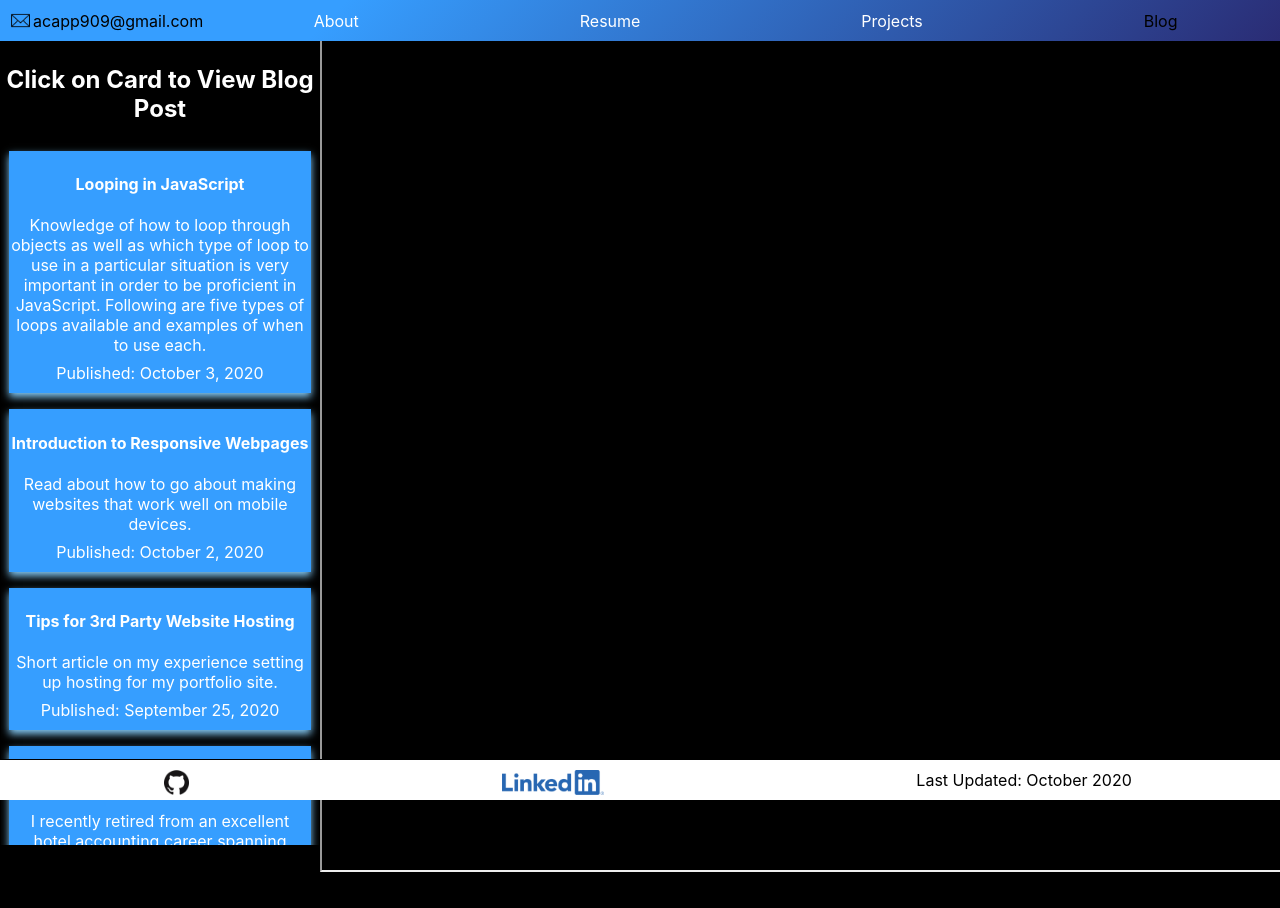
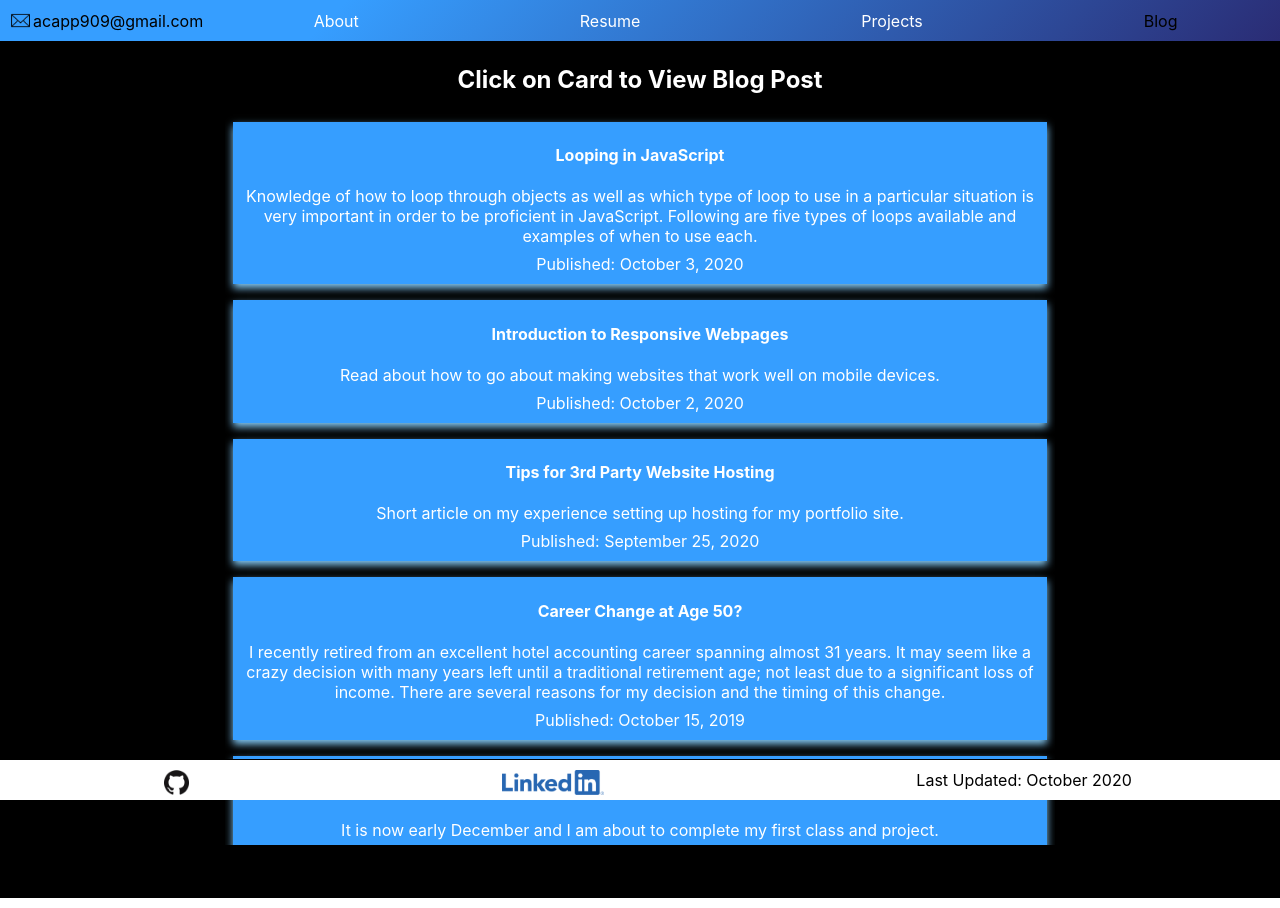
Before and after one commit to ACAPP-dev/portfolio, a React (Create React App) app: page /blog in a window 1280 px wide. Built offline with nearby package versions, Linux system fonts and the light colour scheme.

Commit message:
change blog to link from iframe

```diff
--- a/src/App.css
+++ b/src/App.css
@@ -106,11 +106,18 @@
 }
 
 .blog-container {
-  display: grid;
-  grid-template-columns: 25% 75%;
+  /* display: grid; */
+  /* grid-template-columns: 25% 75%; */
   height: 100%;
+  width: 65%;
+  margin: auto;
   padding-top: 2.5vh;
   padding-bottom: 4vh;
+}
+
+.blog-page-link {
+  text-decoration: none;
+  color: white;
 }
 
 #blog-iframe {
@@ -120,6 +127,7 @@
   padding-bottom: 0;
   margin: 0;
 }
+
 #sidebar-div {
   height: 100vh;
   padding-top: 3vh;
--- a/src/components/About.js
+++ b/src/components/About.js
@@ -19,7 +19,7 @@
             <div id='about-div'>
                 <h2>Andrew Capp</h2>
                 <h4>Software Engineer Focused on JavaScript, React, and Ruby on Rails</h4>
-                <img id='about-img' src={andrewPhoto} alt='Andrew Profile Picture' />
+                <img id='about-img' src={andrewPhoto} alt='Andrew Profile' />
                 <p className='about-p'>I transitioned into programming after a thirty year career as director of finance at Hilton Hotels and recently graduated from my software engineering program at Flatiron School. I really enjoy the challenge of creating something useful and would love opportunities to utilize my coding skills and experience working as part of a team.  If you would like to reach out to me for opportunities my email address is: acapp909@gmail.com.</p>
                 <Link id='resume-link' to='/resume' exact>Resume</Link>
             </div>
@@ -30,7 +30,7 @@
             <div><h4>Latest Blog</h4></div>
             <div className='about-div'>
                 < BlogCard blog={blogListing[0]} />
-                <a className='blog-link' href={blogListing[0].link} target='_blank'>View Blog in New Tab</a>
+                <a className='blog-link' href={blogListing[0].link} target='_blank' rel="noopener noreferrer">View Blog in New Tab</a>
                 {/* <iframe id='blog-iframe' src={blogListing[0].link} title="Blog Post Display" /> */}
             </div>
         </div>
--- a/src/components/blog/Cards.js
+++ b/src/components/blog/Cards.js
@@ -3,12 +3,13 @@
 const Cards = props => {
     // console.log(props)
 
-    const handleClick = () => {
-        return props.returnBlog ? props.returnBlog(props.blog.link) : null
-    }
+    // const handleClick = () => {
+    //     return props.returnBlog ? props.returnBlog(props.blog.link) : null
+    // }
 
     return(
-        <div onClick={handleClick} className='card-div'>
+        <a className='blog-page-link' href={props.blog.link} target='_blank' rel="noopener noreferrer" >
+        <div className='card-div'>
             <h4>{props.blog.name}</h4>
             <div className='card'>{props.blog.description}</div>
             <div className='card'>Published: {props.blog.date}</div>
@@ -16,6 +17,7 @@
             {/* <a className='card' href={props.project.video} target='_blank' rel="noopener noreferrer">Video Walkthrough</a> */}
             {/* <a className='card' href={props.project.github} target='_blank' rel="noopener noreferrer">Github Link</a> */}
         </div>
+        </a>
     )
 }
 
--- a/src/containers/BlogContainer.js
+++ b/src/containers/BlogContainer.js
@@ -1,31 +1,25 @@
 import React, { Fragment } from 'react'
 import blogListing from '../components/blog/blogListing.json'
 import Cards from '../components/blog/Cards'
-import Flatiron1 from '../components/blog/Flatiron1'
-
-import blog1 from '../images/blog-looping-in-javascript.pdf'
 
 export default class BlogContainer extends React.Component {
 
-    state = {
-        blogLink: ""
-    }
+    // state = {
+    //     blogLink: ""
+    // }
 
-    handleBlog = link => {
-        console.log(link)
-        this.setState({blogLink: link})
-    }
+    // handleBlog = link => {
+    //     console.log(link)
+    //     this.setState({blogLink: link})
+    // }
 
     generateCards = () => {
         return blogListing.map(blog => {
-            return < Cards key={blog.index} returnBlog={this.handleBlog} blog={blog} / >
+            return < Cards key={blog.id} returnBlog={this.handleBlog} blog={blog} / >
         })
     }
 
     render() {
-
-
-
         return(
             <Fragment>
 
@@ -35,13 +29,13 @@
                     <h2>Click on Card to View Blog Post</h2>
                     {this.generateCards()}
                 </div>
-                <div id='blog-div'>
+                {/* <div id='blog-div'>
 
 
                         <iframe id='blog-iframe' src={this.state.blogLink} title="Blog Post Display" />
 
                     {/* < Flatiron1 /> */}
-                </div>
+                {/* </div> */} */}
             </div>
             </Fragment>
         )
--- a/src/containers/FooterContainer.js
+++ b/src/containers/FooterContainer.js
@@ -1,7 +1,6 @@
 import React from 'react'
 import Github from '../images/GitHub-Mark-120px-plus.png'
 import Linkedin from '../images/LI-Logo.png'
-import Email from '../images/Email-Icon.png'
 
 export default class FooterContainer extends React.Component {
 
--- a/src/containers/NavBarContainer.js
+++ b/src/containers/NavBarContainer.js
@@ -1,6 +1,5 @@
 import React from 'react'
 import { NavLink } from 'react-router-dom'
-import name from '../images/A.png'
 import Email from '../images/Email-Icon.png'
 
 export default class NavBarContainer extends React.Component {
```
